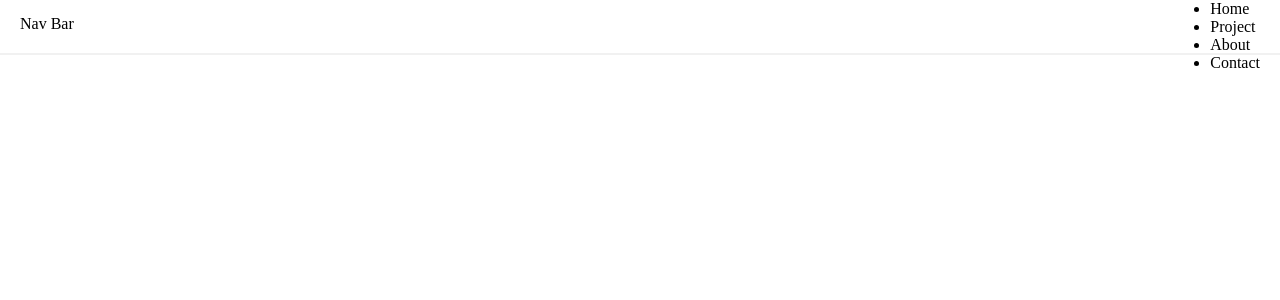
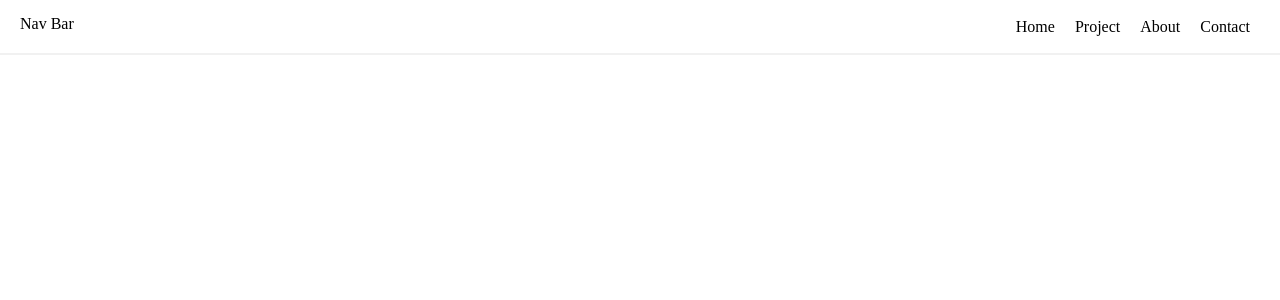
Before and after one commit to LuisCastilloKC/luis-castillo-portfolio, a React (Create React App) app: page / in a window 1280 px wide. Shown: the top 300 px of the page. Built offline with nearby package versions, Linux system fonts and the light colour scheme.

Commit message:
add style to RightNav

```diff
--- a/src/components/Navbar/RightNav.jsx
+++ b/src/components/Navbar/RightNav.jsx
@@ -1,14 +1,41 @@
 import React from 'react';
+import styled from 'styled-components'
 
-const RightNav = () => {
+const Ul = styled.ul`
+    list-style: none;
+    display: flex;
+    flex-flow: row nowrap;
+
+    li {
+    padding: 18px 10px;
+  }
+
+  @media (max-width: 768px) {
+    flex-flow: column nowrap;
+    background-color: #0D2538;
+    position: fixed;
+    transform: ${({ open }) => open ? 'translateX(0)' : 'translateX(100%)'};
+    top: 0;
+    right: 0;
+    height: 100vh;
+    width: 300px;
+    padding-top: 3.5rem;
+    transition: transform 0.3s ease-in-out;
+    li {
+      color: #fff;
+    }
+  }
+`;
+
+const RightNav = ({ open }) => {
 
     return(
-        <ul>
+        <Ul open={open}>
             <li>Home</li>
             <li>Project</li>
             <li>About</li>
             <li>Contact</li>
-        </ul>
+        </Ul>
     )
 }
 
```
